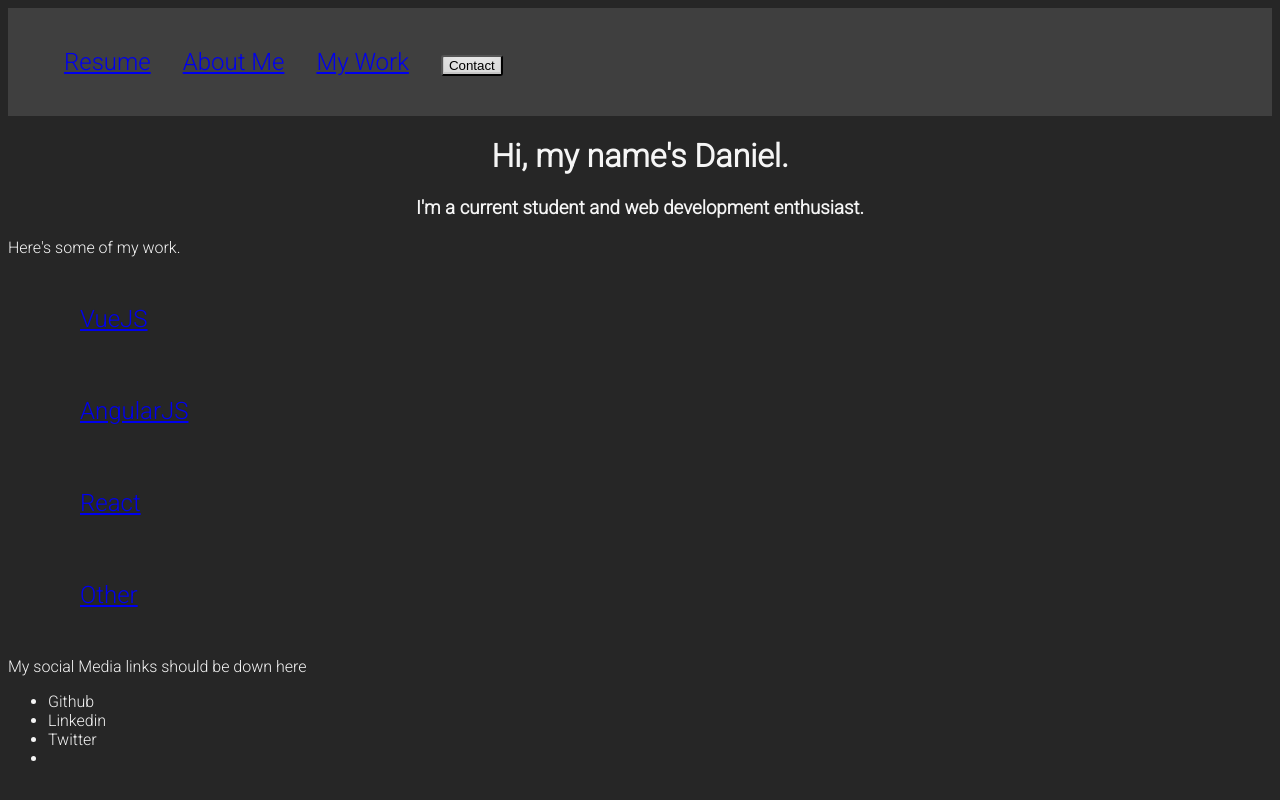
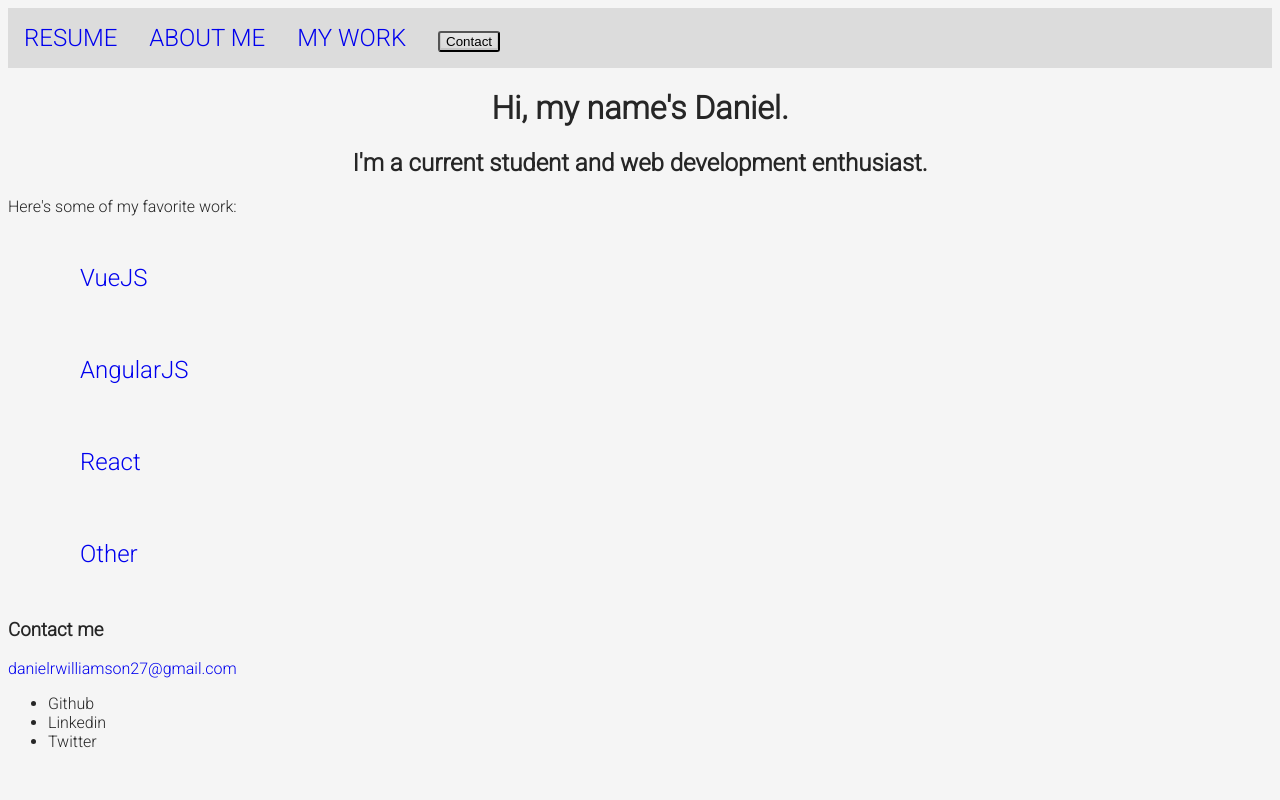
Before and after one commit to DanielW27/DanielW27.github.io, a plain HTML site: page index.html in a window 1280 px wide. Drawn offline with nearby package versions, Linux system fonts and the light colour scheme.

Commit message:
added links for socials and changed colors

```diff
--- a/index.html
+++ b/index.html
@@ -17,11 +17,10 @@
     <div class="main-container">
       <div id="about" class="section">
         <h1>Hi, my name's Daniel.</h1>
-        <h3>I'm a current student and web development enthusiast.</h3>
-        <p></p>
+        <h2>I'm a current student and web development enthusiast.</h2>
       </div>
       <div id="projects" class="section">
-        <p>Here's some of my work.</p>
+        <p>Here's some of my favorite work:</p>
         <ul>
           <li><a href="#0">VueJS</a></li>
           <li><a href="#0">AngularJS</a></li>
@@ -31,12 +30,12 @@
       </div>
     </div>
     <footer>
-      My social Media links should be down here
+      <h3>Contact me</h3>
+      <a href="mailto:danielrwilliamson27@gmail.com">danielrwilliamson27@gmail.com</a>
       <ul>
         <li>Github</li>
         <li>Linkedin</li>
         <li>Twitter</li>
-        <li></li>
       </ul>
     </footer>
 
--- a/styles/main.css
+++ b/styles/main.css
@@ -2,8 +2,8 @@
 
 body {
   font-family: 'Roboto';
-  background-color: #262626;
-  color: #f5f5f5;
+  background-color: #f5f5f5;
+  color: #262626;
 /*
 Are ya yellow?!: #feda6a
 
@@ -31,6 +31,9 @@ Light grey: #dcdcdc
 
 */
 }
+a{
+  text-decoration: none;
+}
 .btn {
   text-align: center;
   border-radius: 3px;
@@ -43,14 +46,22 @@ Light grey: #dcdcdc
 
 .links{
   font-size: 1.5rem;
+  list-style:none;
   display: flex;
-  list-style-type: none;
   flex-wrap: nowrap;
-  justify-content: space-evenly;
+  margin: 0;
+  padding: 0;
 }
-
+.links a {
+  text-transform: uppercase;
+  margin:0;
+}
+.projects a {
+  display: block;
+  padding: 20px;
+}
 header {
-  background-color: #3f3f3f;
+  background-color: #dcdcdc;
   display: flex;
   align-items: center;
 
```
